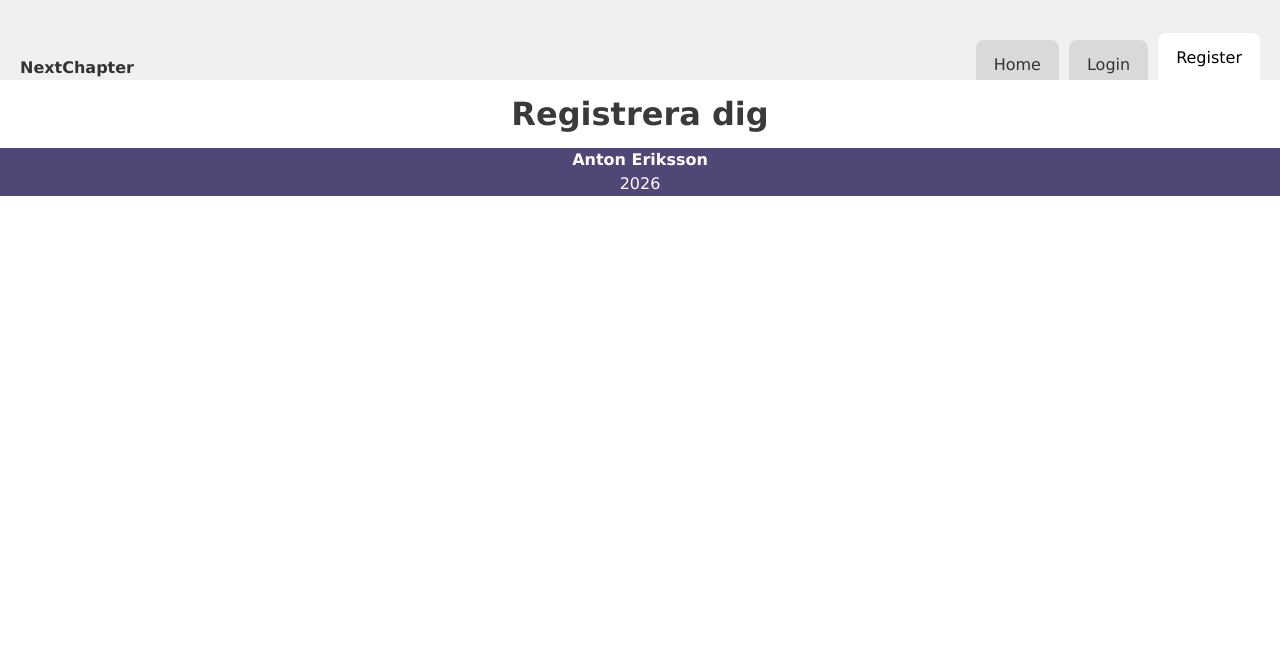
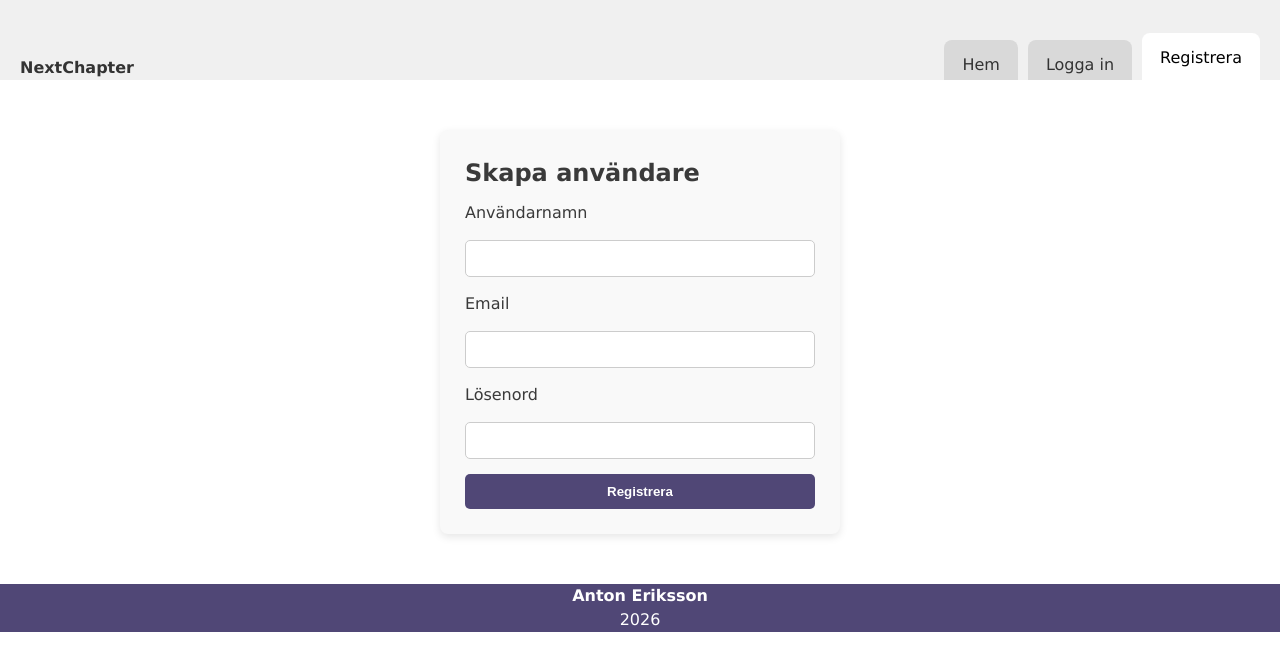
Before and after one commit to aner2308/frontendNC, a React (Vite) app in the folder NextChapter/: page /register in a window 1280 px wide. Shown: the top 670 px of the page. Built offline with nearby package versions, Linux system fonts and the light colour scheme.

Commit message:
Funktionalitet för inloggning oc registrering av användare till mitt API är klart

```diff
--- a/NextChapter/src/components/Header.css
+++ b/NextChapter/src/components/Header.css
@@ -68,6 +68,7 @@
     border: none;
     border-radius: 5px;
     padding: 8px 12px;
+    margin-bottom: 10px;
     cursor: pointer;
     font-weight: bold;
     transition: background 0.2s;
--- a/NextChapter/src/components/Header.tsx
+++ b/NextChapter/src/components/Header.tsx
@@ -16,7 +16,7 @@ const Header = () => {
         <ul className="nav-links">
           <li>
             <NavLink to="/" className={({ isActive }) => isActive ? "active" : ""}>
-              Home
+              Hem
             </NavLink>
           </li>
 
@@ -24,12 +24,12 @@ const Header = () => {
             <>
               <li>
                 <NavLink to="/profile" className={({ isActive }) => isActive ? "active" : ""}>
-                  Profile
+                  Profil
                 </NavLink>
               </li>
               <li>
                 <button className="logout-btn" onClick={logout}>
-                  Logout
+                  Logga ut
                 </button>
               </li>
             </>
@@ -37,12 +37,12 @@ const Header = () => {
             <>
               <li>
                 <NavLink to="/login" className={({ isActive }) => isActive ? "active" : ""}>
-                  Login
+                  Logga in
                 </NavLink>
               </li>
               <li>
                 <NavLink to="/register" className={({ isActive }) => isActive ? "active" : ""}>
-                  Register
+                  Registrera
                 </NavLink>
               </li>
             </>
--- /dev/null
+++ b/NextChapter/src/pages/Form.css
@@ -0,0 +1,46 @@
+.form-container {
+  max-width: 400px;
+  margin: 50px auto;
+  background: #f9f9f9;
+  padding: 25px;
+  border-radius: 8px;
+  box-shadow: 0 3px 8px rgba(0,0,0,0.1);
+}
+
+form {
+  display: flex;
+  flex-direction: column;
+  gap: 15px;
+}
+
+label {
+  font-weight: 500;
+}
+
+input {
+  padding: 10px;
+  border: 1px solid #ccc;
+  border-radius: 5px;
+}
+
+button {
+  padding: 10px;
+  background: #504776;
+  color: white;
+  border: none;
+  border-radius: 5px;
+  cursor: pointer;
+  font-weight: bold;
+}
+
+button:hover {
+  background: #42366b;
+}
+
+.error {
+  color: #e74c3c;
+}
+
+.success {
+  color: #2ecc71;
+}
--- a/NextChapter/src/pages/Login.tsx
+++ b/NextChapter/src/pages/Login.tsx
@@ -1,7 +1,57 @@
+import { useContext, useState } from "react";
+import { AuthContext } from "../context/AuthContext";
+import { useNavigate } from "react-router-dom";
+import "./Form.css";
+
+
 const Login = () => {
+    const { login } = useContext(AuthContext);
+    const navigate = useNavigate();
+
+    const [email, setEmail] = useState("");
+    const [password, setPassword] = useState("");
+    const [error, setError] = useState("");
+
+    const handleSubmit = async (e: React.SubmitEvent) => {
+        e.preventDefault();
+        setError("");
+
+        try {
+            const res = await fetch("http://localhost:5000/api/auth/login", {
+                method: "POST",
+                headers: { "Content-Type": "application/json" },
+                body: JSON.stringify({ email, password })
+            });
+
+            const data = await res.json();
+
+            if (!res.ok) {
+                setError(data.message || "Något gick fel.");
+                return;
+            }
+
+            login(data.token);
+
+            navigate("/");
+        } catch (err) {
+            setError("Kunde inte nå servern.");
+        }
+    };
+
     return (
-        <div>
-            <h1>Logga in</h1>
+        <div className="form-container">
+            <h2>Logga in</h2>
+            {error && <p className="error">{error}</p>}
+
+            <form onSubmit={handleSubmit}>
+                <label htmlFor="email">E-mail</label>
+                <input type="email" value={email} onChange={(e) => setEmail(e.target.value)} required />
+
+                <label htmlFor="password">Lösenord</label>
+                <input type="password" value={password} onChange={(e) => setPassword(e.target.value)} required />
+
+                <button type="submit">Logga in</button>
+            </form>
         </div>
     );
 };
--- a/NextChapter/src/pages/Register.tsx
+++ b/NextChapter/src/pages/Register.tsx
@@ -1,9 +1,84 @@
+import { useState } from "react";
+import { useNavigate } from "react-router-dom";
+import "./Form.css";
+
 const Register = () => {
-    return (
-        <div>
-            <h1>Registrera dig</h1>
-        </div>
-    );
+  const navigate = useNavigate();
+
+  const [username, setUsername] = useState("");
+  const [email, setEmail] = useState("");
+  const [password, setPassword] = useState("");
+  const [error, setError] = useState("");
+  const [success, setSuccess] = useState("");
+
+  const handleSubmit = async (e: React.FormEvent) => {
+    e.preventDefault();
+    setError("");
+    setSuccess("");
+
+    try {
+      const res = await fetch("http://localhost:5000/api/auth/register", {
+        method: "POST",
+        headers: { "Content-Type": "application/json" },
+        body: JSON.stringify({ username, email, password })
+      });
+
+      const data = await res.json();
+
+      if (!res.ok) {
+        setError(data.message || "Något gick fel.");
+        return;
+      }
+
+      setSuccess("Registrering lyckades! Du kan nu logga in.");
+      // Töm formuläret
+      setUsername("");
+      setEmail("");
+      setPassword("");
+
+      // Skicka användaren till login efter 2 sek
+      setTimeout(() => navigate("/login"), 2000);
+
+    } catch (err) {
+      setError("Kunde inte nå servern.");
+    }
+  };
+
+  return (
+    <div className="form-container">
+      <h2>Skapa användare</h2>
+      {error && <p className="error">{error}</p>}
+      {success && <p className="success">{success}</p>}
+
+      <form onSubmit={handleSubmit}>
+        <label>Användarnamn</label>
+        <input
+          type="text"
+          value={username}
+          onChange={(e) => setUsername(e.target.value)}
+          required
+        />
+
+        <label>Email</label>
+        <input
+          type="email"
+          value={email}
+          onChange={(e) => setEmail(e.target.value)}
+          required
+        />
+
+        <label>Lösenord</label>
+        <input
+          type="password"
+          value={password}
+          onChange={(e) => setPassword(e.target.value)}
+          required
+        />
+
+        <button type="submit">Registrera</button>
+      </form>
+    </div>
+  );
 };
 
 export default Register;
```
